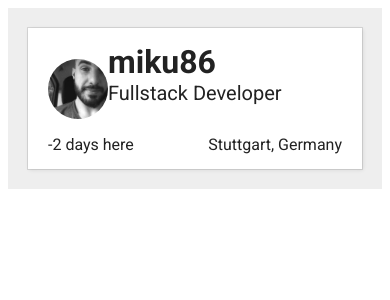
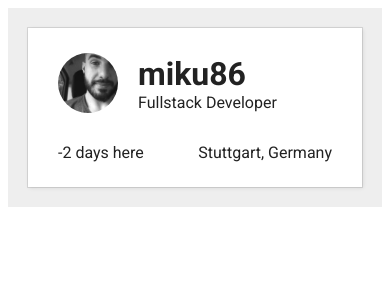
Before and after one commit to miku86-react-components/user-profile, a React (Create React App) app: page / in a window 390 px wide. Shown: the top 300 px of the page. Built offline with nearby package versions, Linux system fonts and the light colour scheme.

Commit message:
make image responsive

```diff
--- a/src/components/UserProfile.scss
+++ b/src/components/UserProfile.scss
@@ -12,7 +12,7 @@
 .summary {
   background-color: #fff;
   max-width: 600px;
-  padding: 15px 20px;
+  padding: 25px 30px;
   box-shadow: 0 0 0 1px rgba(0, 0, 0, 0.1), 1px 1px 4px rgba(0, 0, 0, 0.1);
 
   &__user {
@@ -22,11 +22,12 @@
     &__info {
       display: flex;
       align-items: center;
+      margin-bottom: 30px;
 
       &__details {
         display: flex;
         flex-direction: column;
-        margin-bottom: 30px;
+        margin-left: 20px;
 
         > p {
           margin: 0;
@@ -38,7 +39,7 @@
         }
 
         &__title {
-          font-size: 1.25rem;
+          font-size: 1rem;
         }
       }
 
```
